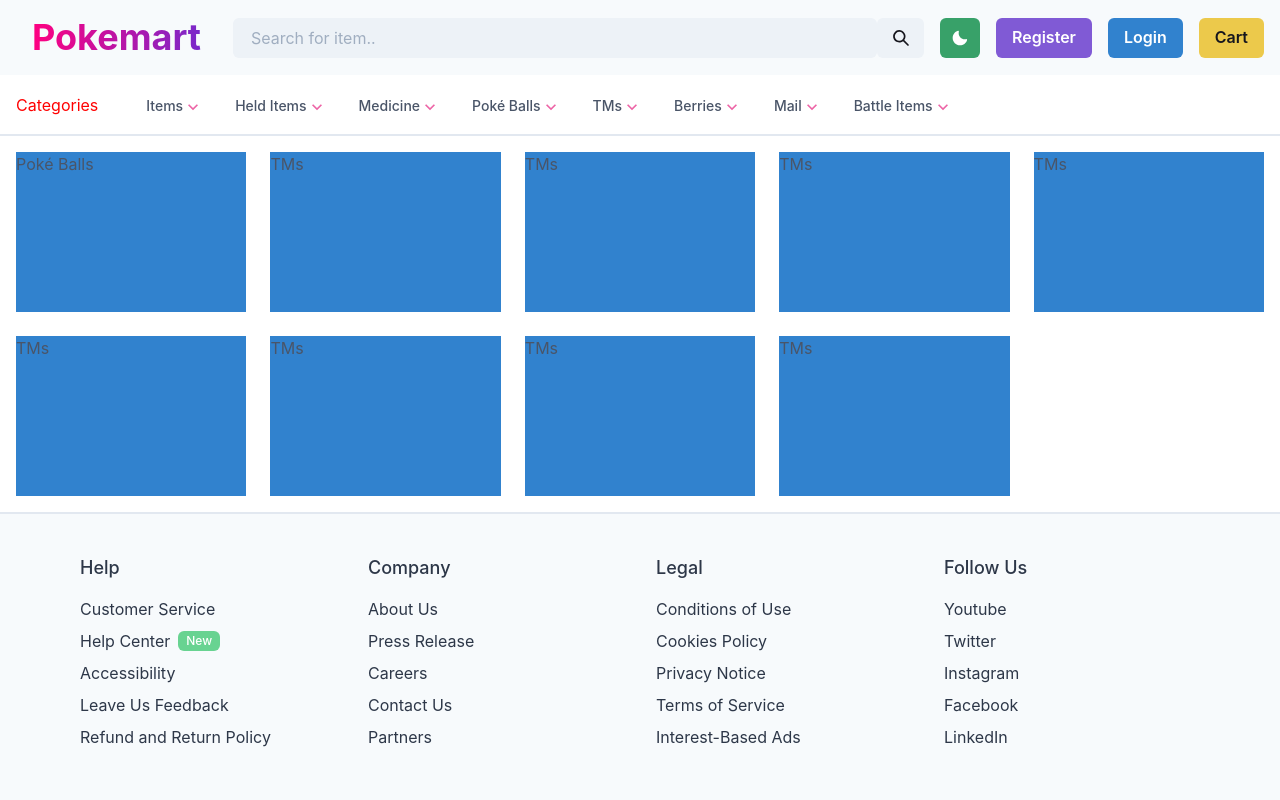
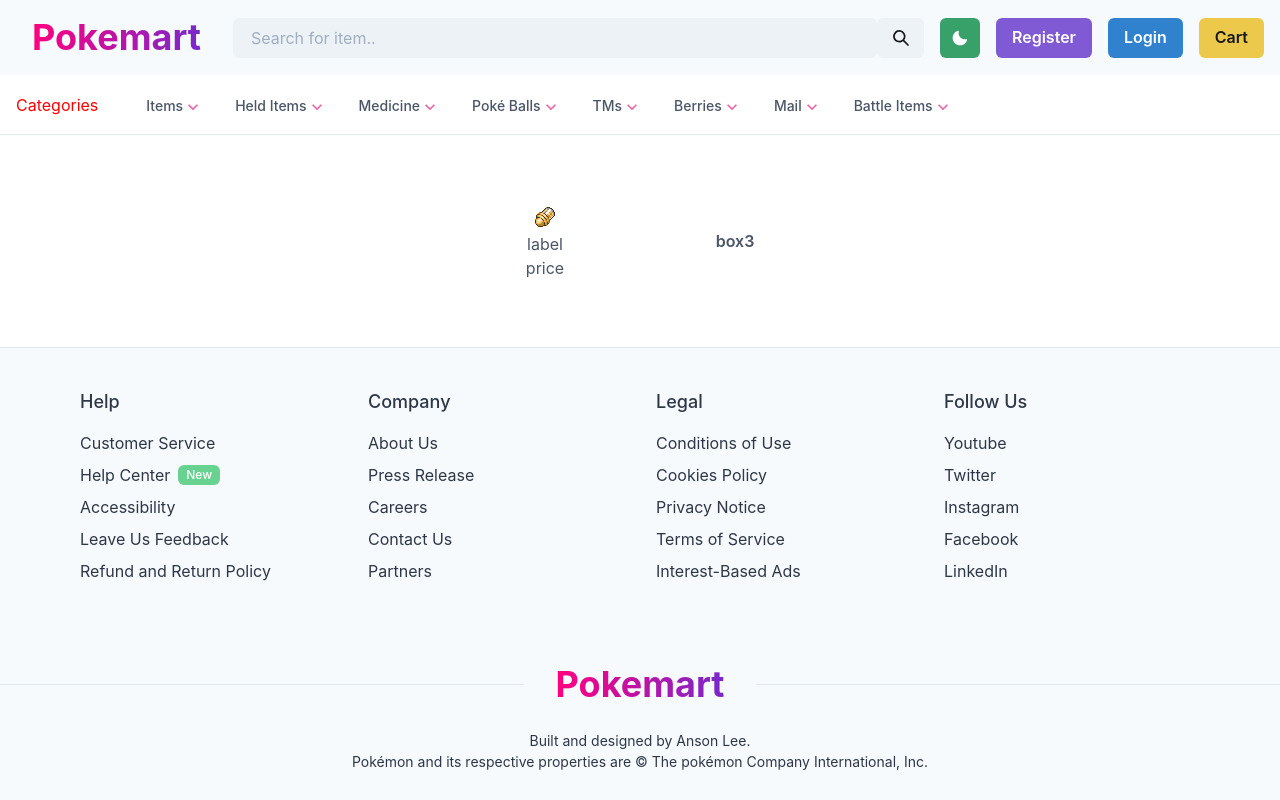
Before and after one commit to ansxnlee/pokeweb, a Next.js app: page /listing in a window 1280 px wide. Shown: the top 800 px of the page. Built offline with nearby package versions, Linux system fonts and the light colour scheme.

Commit message:
draft of listings component

```diff
--- a/src/components/ItemGrid.tsx
+++ b/src/components/ItemGrid.tsx
@@ -1,20 +1,37 @@
-import { Box, Flex, Grid, GridItem, Link, Popover, PopoverTrigger, useColorModeValue } from '@chakra-ui/react'
+import { Box, Stack, Flex, Wrap, WrapItem, useColorModeValue, Button } from '@chakra-ui/react'
+import Image from 'next/image';
+import Link from "next/link";
 
 export const ItemGrid = () => (
-  <Box>
   <Flex
     bg={useColorModeValue('white', 'gray.800')}
     color={useColorModeValue('gray.600', 'white')}
-    direction="column"
+    justifyContent={'center'}
     py={{ base: 4 }}
     px={{ base: 4 }}
-    borderTop={1}
-    borderBottom={1}
-    borderStyle={'solid'}
-    borderColor={useColorModeValue('gray.200', 'gray.700')}
   >
+    <Wrap spacing='10px'>
+      <WrapItem>
+        <Link href={'#'}>
+          <Box w='180px' h='180px' _hover={{ bg: 'blue.500' }}>
+            <Flex direction='column' h='100%' justifyContent='center' alignItems='center'>
+              <Image src='/items/battle/stat/dire-hit.png' alt="Repel" width='30px' height='30px' />
+              <h1>label</h1>
+              <h1>price</h1>
+            </Flex>
+          </Box>
+        </Link>
+      </WrapItem>
+      <WrapItem>
+        <Link href={'#'}>
+          <Button w='180px' h='180px' variant='ghost'>
+            box3
+          </Button>
+        </Link>
+      </WrapItem>
+    </Wrap>
+    {/*
     <Grid templateColumns='repeat(5, 1fr)' gap={6}>
-      {/*<GridItem w='100%' h='40' bg='blue.500' />*/}
       {GRID_ITEMS.map((gridItem) => (
         <GridItem key={gridItem.label} w='100%' h='40' bg='blue.500'>
           <Link>
@@ -23,8 +40,8 @@
         </GridItem>
       ))}
     </Grid>
+    */}
   </Flex>
-  </Box>
 )
 
 interface GridItem {
```
